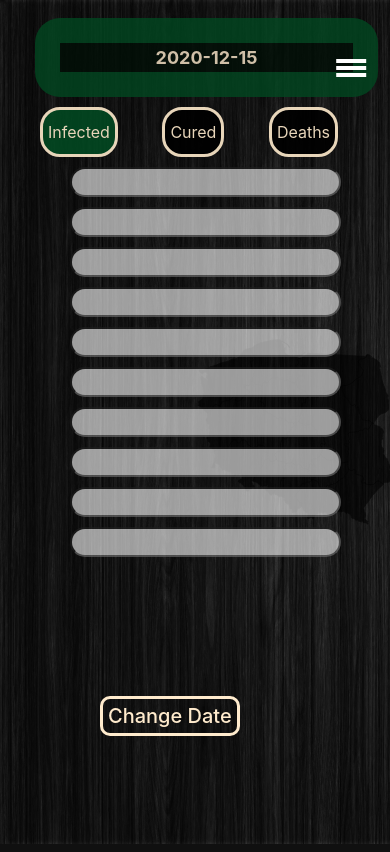
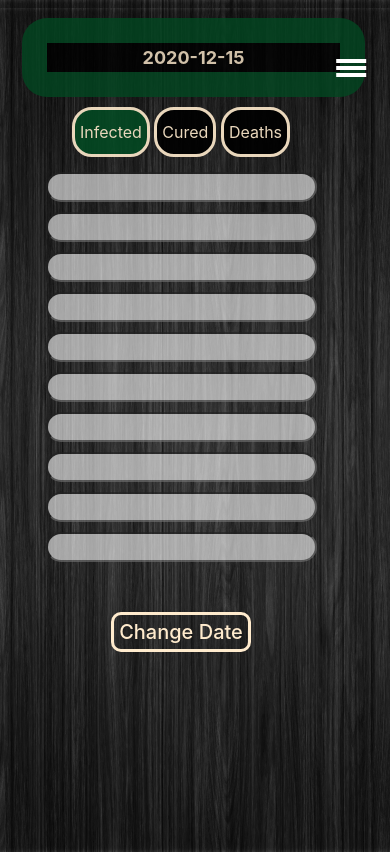
Before and after one commit to Adrian2337/covid-spread-analyzer, a Django app: template templates/map.html in a window 390 px wide. Run offline with Django 3.2, Linux system fonts and the light colour scheme; the template is opened without the code that fills it, so the values that code supplies are empty; some libraries are stand-ins or nearby versions.

Commit message:
responsive map, scale and side panel

```diff
--- a/static/css/map.css
+++ b/static/css/map.css
@@ -1,8 +1,14 @@
-body {
-    display: table;
-    margin: 0;
-    padding: 0;
-    height: 100%;
+* {
+    box-sizing: border-box;
+  }
+
+.container {
+    display: flex;
+    flex-direction: row-reverse;
+    max-width: 100vw;
+    max-height: 100vh;
+    min-width: 35vw;
+    min-height: 30vh;
 }
 
 h5 {
@@ -13,116 +19,10 @@ h5 {
     border-radius: 10px;
 }
 
-.btn {
-    border: solid;
-    border-radius: 20px;
-    color: blanchedalmond;
-    border-color: blanchedalmond;
-    outline: none;
-    padding: 10px 5px;
-    background-color: black;
-    cursor: pointer;
-    margin-top: 10px;
-    margin-left: 40px;
-    opacity: 0.9;
+.map-container {
 
+    flex: 85%;
 
-}
-
-.val {
-
-    font-size: large;
-    font-style: normal;
-    color: white;
-    border-color: black;
-    text-align: center;
-    margin: 20px;
-    margin-top: 0;
-    margin-left: 130px;
-    border-style: solid;
-    border-top: thick;
-}
-
-.info {
-    font-size: medium;
-    font-style: normal;
-    color: white;
-    border-color: black;
-    text-align: center;
-    border-style: solid;
-    margin: 20px;
-    margin-bottom: 0;
-    margin-left: 130px;
-}
-
-
-
-#date-div {
-    background-color: rgb(2, 15, 7);
-    margin: 10px;
-    margin-left: 35px;
-    font-size: large;
-    font-weight: 700;
-    color: blanchedalmond;
-    text-align: center;
-    border: 25px solid rgba(3, 75, 35, 0.95);
-    opacity: 0.8;
-    border-radius: 25px;
-    float: left;
-    margin-bottom: auto;
-
-}
-
-.legend {
-
-    width: min-content;
-    font-size: medium;
-    font-style: oblique;
-    color: black;
-    text-align: center;
-    margin-top: 40px;
-    border-radius: 25px;
-    float: left;
-}
-
-.scale-table {
-    font-weight: 700;
-    opacity: 0.6;
-    float: left;
-    margin: 10px;
-    margin-left: 70px;
-    text-align: center;
-    border-radius: 25px;
-    margin-bottom: auto;
-}
-
-
-.map-container {
-    position: fixed;
-    height: 100%;
-    width: 100%;
-}
-
-.svg {
-    height: 100%;
-    margin: 0;
-    padding: 0;
-
-}
-
-#svg-div {
-    position: fixed;
-    margin: 0 auto;
-    left: 120px;
-    right: 100px;
-    height: 100%;
-    width: 100%;
-}
-
-.mapdiv {
-    overflow: auto;
-    display: table;
-    margin: 0;
 }
 
 
@@ -142,28 +42,23 @@ h5 {
     fill: sandybrown !important;
 }
 
-.knob-container {
-    float: left;
-    position: fixed;
-    margin-bottom: -180%;
-    left: 100px;
-    bottom: 100px;
-    margin: auto;
-}
+
 .general-voivodeship-info {
+
+    display: flex;
+    flex-direction: column;
+
     margin-left: 0;
     -webkit-transition: 1s;
     transition: 1s;
     position: fixed;
-    height: 100%;
-    width: 500px;
+    height: 100vh;
+    width: 25vw;
     background-color: rgba(3, 75, 35, 0.95);
-    right: -500px;
+    right: -25vw;
     top: 0;
-    padding-left: 15px;
     bottom: 0;
     opacity: 0.9;
-    display: table;
     font-weight: 900;
     border: solid;
     border-color: black;
@@ -171,101 +66,146 @@ h5 {
 }
 
 
-#general-voivodeship-info-items {
-    width: 100%;
-    position: fixed;
-    margin-top: 30%;
 
-}
 
 #label-inf {
+
+    flex: 20%;
+    margin: 5%;
+    margin-top: 20%;
     color: white;
     border-style:solid;
-    border-color: black ;
-    background-color:  rgb(1, 59, 30);
-    box-shadow: 5px 4px 2px -2px black;
+    border-color: rgb(255, 255, 255) ;
+    background-color:  rgb(0, 0, 0);
+    box-shadow: 5px 4px 2px -2px rgb(255, 255, 255);
     text-align: center;
-    width: 93%;
-    height: 50px;
-    font-size: 20px;
     border-radius: 7px;
-    vertical-align: middle;
-    font-size:x-large;
+    font-size:200%;
 }
 
 #cases-tab {
 
-    min-height: max-content;
-    height: 50%;
-    position: fixed;
+    flex: 60%;
     font-size: 20px;
     font-weight: 800;
     color: white;
-    table-layout: fixed;
-    width: 100%;
-    margin-right: 12%;
+    margin-left: auto;
+    margin-right: auto;
+    height: 40%;
+    width: 95%;
+
 }
 
 
 
 #statistics-link {
+
+    flex: 20%;
+    margin: 5%;
+    margin-bottom: 20%;
     border-style:solid;
-    border-color: black;
-    color: black;
-    font-size:x-large;
-    background-color: rgb(36, 167, 101);
-    box-shadow: 5px 4px 2px -2px black;
+    border-color: rgb(255, 255, 255);
+    color: rgb(255, 255, 255);
+    font-size:200%;
+    background-color: rgb(0, 0, 0);
+    box-shadow: 5px 4px 2px -2px rgb(255, 255, 255);
     opacity: 1;
     text-align: center;
-    top: 80%;
-    position: fixed;
-    height: 50px;
-    width: 93%;
-    margin: 0 auto;
-    vertical-align: middle;
+
     border-radius: 7px;
 }
 
 
 #statistics-link:hover {
     background-image: none;
-    background-color: lightblue;
+    background-color: rgb(131, 0, 0);
 }
 
 tr{
 
-    text-align: center;
-    min-width: max-content;
-    margin-right: 30px;
+
+
     word-break: break-all;
 }
 
 td{
 
-    position: relative;
+
     word-break: break-all;
-    min-width: max-content;
+
 }
 
-#components{
 
-    width:min-content;
-    position: absolute;
-    height: max-content;
-    display: inline;
-    height: max-content;
-    float: left;
+
+.components{
+
+    flex: 15%;
+    display: flex;
+    flex-direction: column;
+    align-items: center;
+
+}
+
+
+
+
+#date-div {
+    background-color: rgb(0, 0, 0);
+    margin: 10px;
+    margin-left: 35px;
+    font-size: large;
+    font-weight: 700;
+    color: blanchedalmond;
+    text-align: center;
+    border: 25px solid rgba(3, 75, 35, 0.95);
+    opacity: 0.8;
+    border-radius: 25px;
+    margin-bottom: auto;
+
 
 
 }
 
-#set-up-panel{
-    height: 70%;
-    float: left;
-    position: relative;
+.buttons{
+
+    margin: 2px;
+    margin-top: 10px;
+    margin-bottom: 10px;
 }
 
-#container {
-    /*container position should be absolute*/
-    position: absolute;
+.btn {
+    border: solid;
+    border-radius: 20px;
+    color: blanchedalmond;
+    border-color: blanchedalmond;
+    outline: none;
+    padding: 10px 5px;
+    background-color: black;
+    cursor: pointer;
+    opacity: 0.9;
+
 }
+
+
+.legend {
+    align-items: center;
+    font-size: medium;
+    font-style: oblique;
+    color: black;
+    text-align: center;
+    border-radius: 25px;
+}
+
+.scale-table {
+    margin: 5px;
+    font-weight: 700;
+    opacity: 0.6;
+    text-align: center;
+    border-radius: 25px;
+}
+
+
+.knob-container {
+    margin: 20px;
+    margin-top: 45px;
+}
--- a/static/js/map.js
+++ b/static/js/map.js
@@ -92,7 +92,7 @@ function show_general_info(element) {
 
 function hide_general_info() {
     let panel = document.getElementById('general-voivodeship-info')
-    panel.style.transform = "translateX(+500px)";
+    panel.style.transform = "translateX(+25vw)";
 }
 
 function jsonify(variable) {
--- a/templates/map.html
+++ b/templates/map.html
@@ -4,6 +4,7 @@
 {% block content %}
     <head>
         <link rel="stylesheet" type="text/css" href="../static/css/base.css"/>
+        <link rel="stylesheet" type="text/css" href="../static/css/map.css"/>
         <script src="//ajax.googleapis.com/ajax/libs/jquery/1.11.0/jquery.min.js"></script>
         <script src="https://ajax.googleapis.com/ajax/libs/jquery/3.4.1/jquery.min.js"></script>
         <title>Poland map</title>
@@ -11,9 +12,9 @@
     <body>
     <h1>{{ data.d1 }}</h1>
 
-    <div id = container">
+        <div class = "container">
             <div class="map-container">
-            <div class="mapdiv" style="display: none" id="mapdiv">
+                <div class="mapdiv" id="mapdiv">
 
                     <svg id="svg-div" version="1.2" viewbox="-400 -10 2000 948" xmlns="http://www.w3.org/2000/svg"
                         style="height: 100%;width: 100%">
@@ -111,7 +112,6 @@
                         <circle cx="611.2" cy="696.4" id="1"></circle>
                         <circle cx="678" cy="712.1" id="2"></circle>
                     </svg>
-                <link rel="stylesheet" type="text/css" href="../static/css/map.css"/>
                     <script>
                         var map_data_raw = '{{ map_data }}'
                         var dates_raw = '{{ dates }}'
@@ -121,8 +121,8 @@
                     <script type="text/javascript" src="../static/js/map.js"></script>
                 </div>
             </div>
-        <div id = "components">
-            <div id="set-up-panel">
+            <div class = "components" id="components">
+
                 <div class="date-out">
                     <input type="text" value="" id="date-div" readonly>
                     <script type="text/javascript">
@@ -139,7 +139,7 @@
                         });
                     </script>
                 </div>
-                <div id="buttons">
+                <div class="buttons">
                     <button class="btn" value="True" id="daily infected" onclick="btn_infected()">Infected</button>
                     <button class="btn" value="False" id="daily cured" onclick="btn_cured()">Cured</button>
                     <button class="btn" value="False" id="daily deceased" onclick="btn_deceased()">Deaths</button>
@@ -149,7 +149,7 @@
                     </script>
 
                 </div>
-                <div id="legend">
+                <div class="legend">
                     <input type="text" class="scale-table" value="" id="0.1"  readonly>
                     <input type="text" class="scale-table" value="" id="0.2"  readonly>
                     <input type="text" class="scale-table" value="" id="0.3"  readonly>
@@ -166,7 +166,7 @@
                     </script>
                 </div>
 
-            </div>
+
                 <div class="knob-container">
                     <h5>Change Date</h5>
                     <script src="https://cdnjs.cloudflare.com/ajax/libs/jQuery-Knob/1.2.13/jquery.knob.min.js"></script>
@@ -180,8 +180,8 @@
 
                         $(function () {
                             $(".knob").knob({
-                            height: 130,
-                            width: 130,
+                                hight: 200,
+                                width: 200,
                                 'min': 0,
                                 'max': days,
                                 release: function (value) {
@@ -203,12 +203,13 @@
                         });
                     </script>
                 </div>
-
            </div>
         </div>
+
+
     </body>
     <div class="general-voivodeship-info" id="general-voivodeship-info" onclick="hide_general_info()">
-        <div id="general-voivodeship-info-items">
+
             <p id="label-inf"></p>
             <table id="cases-tab">
                 <tr>
@@ -234,6 +235,6 @@
                 </tr>
             </table>
             <a  href="" id="statistics-link" onclick="render_template()">Details...</a>
-        </div>
+
     </div>
 {% endblock content %}
```
Lines whose indentation alone changed are shown as unchanged.
